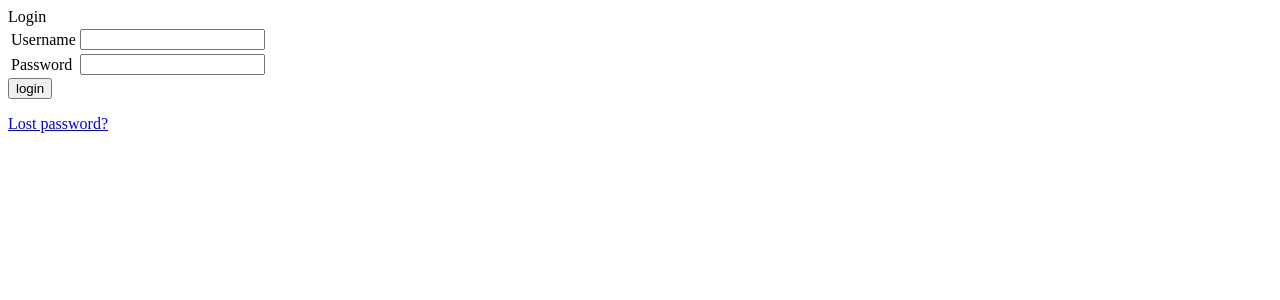
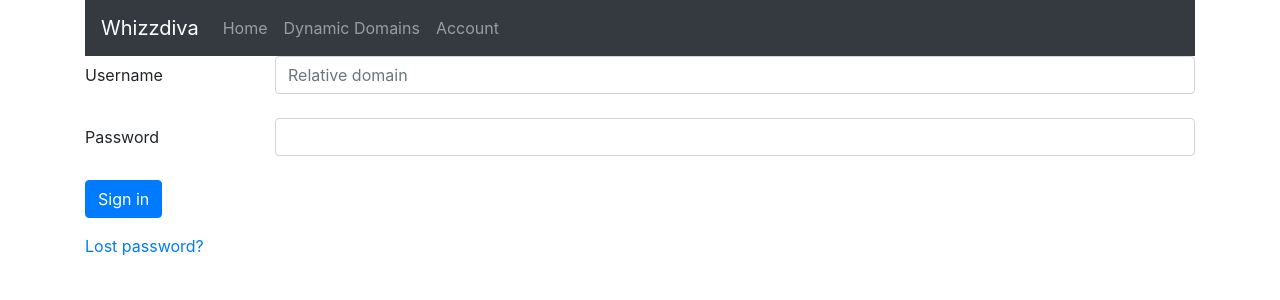
Before and after one commit to st0rmi/whizzdiva, a Django app: template templates/registration/login.html in a window 1280 px wide. Shown: the top 300 px of the page. Run offline with Django 3.2, Linux system fonts and the light colour scheme; the template is opened without the code that fills it, so the values that code supplies are empty, except form fields; tables that the repository leaves empty hold one stand-in row (values such as "Sample post"); form fields are guessed from the names that the template uses; some libraries are stand-ins or nearby versions.

Commit message:
Better login design

```diff
--- a/templates/registration/login.html
+++ b/templates/registration/login.html
@@ -1,38 +1,64 @@
+{% extends 'whizzdiva/base.html' %}
+
 {% block title %}Login{% endblock %}
 
 {% block content %}
-
-{% if form.errors %}
-<p>Your username and password didn't match. Please try again.</p>
-{% endif %}
-
-{% if next %}
+<form method="post" action="{% url 'login' %}">
+    {% csrf_token %}
+    <div class="form-group row">
+        <label for="{{ form.username.id_for_label }}" class="col-sm-2 col-form-label">
+            {{ form.username.label_tag }}
+        </label>
+        <div class="col-sm-10">
+            <input type="text" class="form-control" placeholder="{{ add_form.relative_domain.label }}"
+                   name="{{ form.username.html_name}}"
+                   required id="{{ form.username.id_for_label }}">
+        </div>
+    </div>
+    <div class="form-group row">
+        <label for="{{ form.password.id_for_label }}" class="col-sm-2 col-form-label">
+            {{ form.password.label_tag }}
+        </label>
+        <div class="col-sm-10">
+            <input type="password" class="form-control" name="{{ form.password.html_name}}"
+                   required id="{{ form.password.id_for_label }}">
+        </div>
+    </div>
+    {% if form.errors %}
+    <div class="form-group row">
+        <div class="col-sm-10">
+            <div class="alert alert-danger" role="alert">
+                Your username and password didn't match. Please try again.
+            </div>
+        </div>
+    </div>
+    {% elif next%}
     {% if user.is_authenticated %}
-    <p>Your account doesn't have access to this page. To proceed,
-    please login with an account that has access.</p>
+    <div class="form-group row">
+        <div class="col-sm-10">
+            <div class="alert alert-warning" role="alert">
+                Your account doesn't have access to this page. To proceed, please sign in with an account that has
+                access.
+            </div>
+        </div>
+    </div>
     {% else %}
-    <p>Please login to see this page.</p>
+    <div class="form-group row">
+        <div class="col-sm-10">
+            <div class="alert alert-info" role="alert">
+                Please sign in to see this page.
+            </div>
+        </div>
+    </div>
     {% endif %}
-{% endif %}
-
-<form method="post" action="{% url 'login' %}">
-{% csrf_token %}
-<table>
-<tr>
-    <td>{{ form.username.label_tag }}</td>
-    <td>{{ form.username }}</td>
-</tr>
-<tr>
-    <td>{{ form.password.label_tag }}</td>
-    <td>{{ form.password }}</td>
-</tr>
-</table>
-
-<input type="submit" value="login">
-<input type="hidden" name="next" value="{{ next }}">
+    {% endif %}
+    <div class="form-group row">
+        <div class="col-sm-10">
+            <button type="submit" class="btn btn-primary">Sign in</button>
+        </div>
+    </div>
+    <input type="hidden" name="next" value="{{ next }}">
 </form>
 
-{# Assumes you setup the password_reset view in your URLconf #}
 <p><a href="{% url 'password_reset' %}">Lost password?</a></p>
-
 {% endblock %}
```
